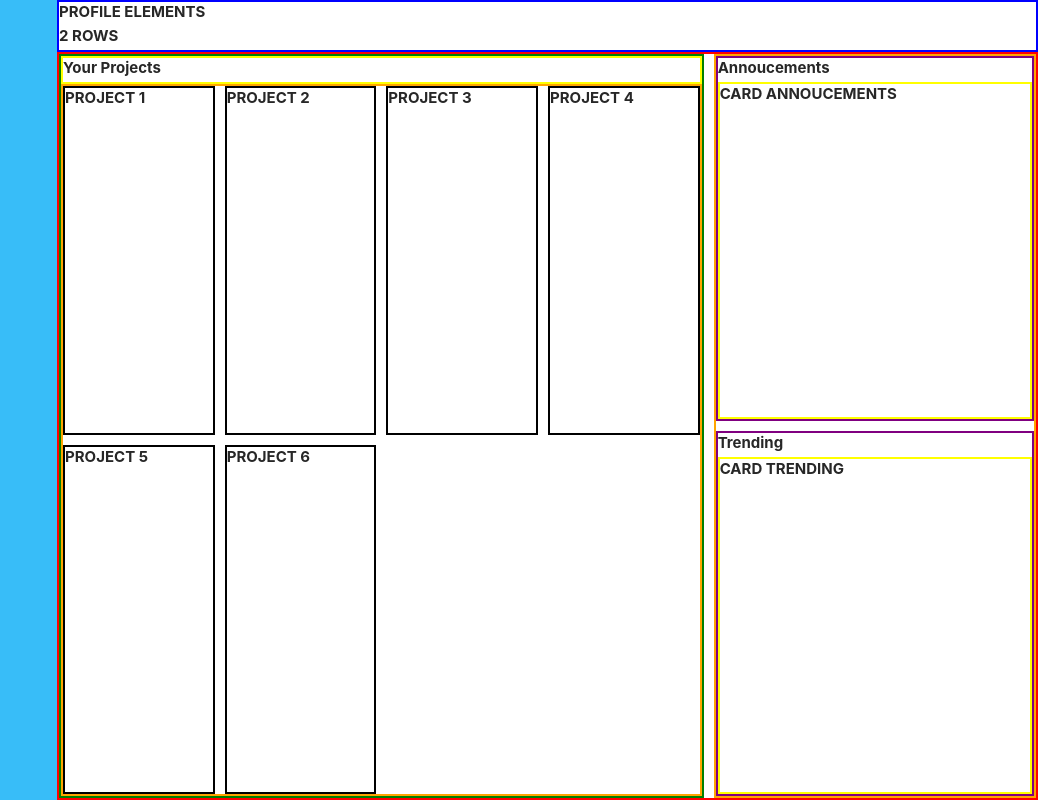
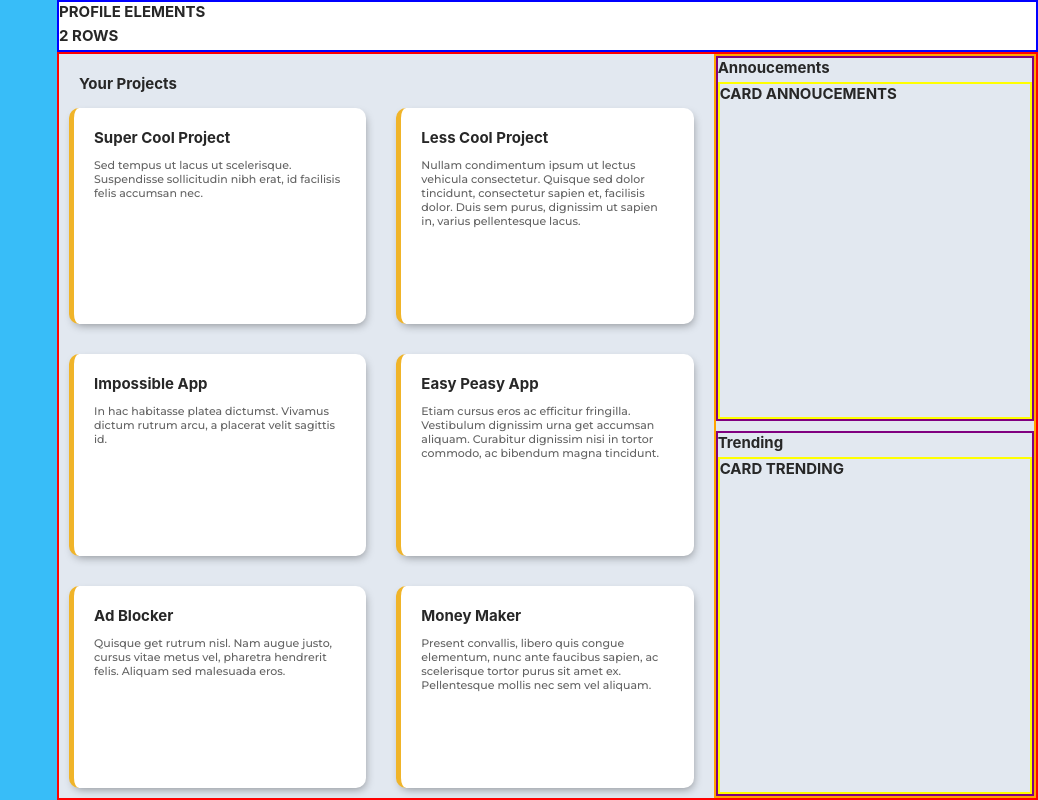
Before and after one commit to AntQua/Admin-Dashboard, a plain HTML site: page index.html in a window 1280 px wide. Shown: the full height of the page, 242-1280 px from the left. Drawn offline with Linux system fonts and the light colour scheme.

Commit message:
added basic grid and styling to middle section

```diff
--- a/index.html
+++ b/index.html
@@ -14,48 +14,48 @@
     <div class="wrapper">
         <nav class="sidebar">
             <div class="logo">
-                <img src="/icons/dashboard_white_36dp.svg" alt="dashboard logo" />
+                <img src="./icons/dashboard_white_36dp.svg" alt="dashboard logo" />
                 <h3>Dashboard</h3>
             </div>
             <div class="menus">
                 <div class="menu-top">
                     <div>
-                        <img src="/icons/home_white_18dp.svg" alt="home icon" />
+                        <img src="./icons/home_white_18dp.svg" alt="home icon" />
                         <a class="active" href="#">Home</a>
                     </div>
                     <div>
-                        <img src="/icons/contact_mail_white_18dp.svg" alt="profile icon" />
+                        <img src="./icons/contact_mail_white_18dp.svg" alt="profile icon" />
                         <a href="#">Profile</a>
                     </div>
                     <div>
-                        <img src="/icons/mode_comment_white_18dp.svg" alt="messages icon" />
+                        <img src="./icons/mode_comment_white_18dp.svg" alt="messages icon" />
                         <a href="#">Messages</a>
                     </div>
                     <div>
-                        <img src="/icons/watch_later_white_18dp.svg" alt="history icon" />
+                        <img src="./icons/watch_later_white_18dp.svg" alt="history icon" />
                         <a href="#">History</a>
                     </div>
                     <div>
-                        <img src="/icons/folder_copy_white_18dp.svg" alt="tasks icon" />
+                        <img src="./icons/folder_copy_white_18dp.svg" alt="tasks icon" />
                         <a href="#">Tasks</a>
                     </div>
                     <div>
-                        <img src="/icons/groups_white_18dp.svg" alt="communities icon" />
+                        <img src="./icons/groups_white_18dp.svg" alt="communities icon" />
                         <a href="#">Communities</a>
                     </div>
 
                 </div>
                 <div class="menu-bottom">
                     <div>
-                        <img src="/icons/settings_white_18dp.svg" alt="settings icon" />
+                        <img src="./icons/settings_white_18dp.svg" alt="settings icon" />
                         <a href="#">Settings</a>
                     </div>
                     <div>
-                        <img src="/icons/help_center_white_18dp.svg" alt="support icon" />
+                        <img src="./icons/help_center_white_18dp.svg" alt="support icon" />
                         <a href="#">Support</a>
                     </div>
                     <div>
-                        <img src="/icons/verified_user_white_18dp.svg" alt="privacy icon" />
+                        <img src="./icons/verified_user_white_18dp.svg" alt="privacy icon" />
                         <a href="#">Privacy</a>
                     </div>
                 </div>
@@ -73,22 +73,36 @@
                     </div>
                     <div class="projects">
                         <div class="project">
-                            <h2>PROJECT 1</h2>
+                            <h2>Super Cool Project</h2>
+                            <p>Sed tempus ut lacus ut scelerisque.
+                                Suspendisse sollicitudin nibh erat, id facilisis felis accumsan nec.</p>
                         </div>
                         <div class="project">
-                            <h2>PROJECT 2</h2>
+                            <h2>Less Cool Project</h2>
+                            <p>Nullam condimentum ipsum ut lectus vehicula consectetur. Quisque sed dolor tincidunt,
+                                consectetur sapien et, facilisis dolor. Duis sem purus, dignissim ut sapien in, varius
+                                pellentesque lacus.</p>
                         </div>
                         <div class="project">
-                            <h2>PROJECT 3</h2>
+                            <h2>Impossible App</h2>
+                            <p>In hac habitasse platea dictumst. Vivamus dictum rutrum arcu, a placerat velit sagittis id.</p>
                         </div>
                         <div class="project">
-                            <h2>PROJECT 4</h2>
+                            <h2>Easy Peasy App</h2>
+                            <p>Etiam cursus eros ac efficitur fringilla.
+                                Vestibulum dignissim urna get accumsan aliquam. Curabitur dignissim nisi in tortor
+                                commodo, ac bibendum magna tincidunt.</p>
                         </div>
                         <div class="project">
-                            <h2>PROJECT 5</h2>
+                            <h2>Ad Blocker</h2>
+                            <p>Quisque get rutrum nisl. Nam augue justo, cursus vitae metus vel, pharetra hendrerit felis.
+                                Aliquam sed malesuada eros.</p>
                         </div>
                         <div class="project">
-                            <h2>PROJECT 6</h2>
+                            <h2>Money Maker</h2>
+                            <p>Present convallis, libero quis congue elementum, nunc ante faucibus sapien, ac scelerisque
+                                tortor purus sit amet ex.
+                                Pellentesque mollis nec sem vel aliquam.</p>
                         </div>
                     </div>
                 </div>
--- a/styles.css
+++ b/styles.css
@@ -1,3 +1,5 @@
+@import url('https://fonts.googleapis.com/css2?family=Montserrat:ital,wght@0,500;0,600;0,700;1,500&family=Open+Sans:wght@400;600&display=swap');
+
 :root {
   --blue: #38bdf8;
   --black: #272727;
@@ -142,6 +144,7 @@ h6 {
   grid-template-columns: 2fr 1fr;
   grid-gap: 10px;
   border: 2px solid red;
+  background-color: #E2E8F0;
 }
 
 /* -----------CARDS Projects--------------*/
@@ -149,28 +152,41 @@ h6 {
 .cards-projects{
   display: grid;
   grid-template-rows: auto 1fr;
-  border: 2px solid green;
+
+
 }
 
 .title{
   display: grid;
   grid-template-rows: auto;
   color: var(--black);
-  border: 2px solid yellow;
+  margin: 20px;
+  margin-bottom: 0px;
 }
 
 .projects{
   display: grid;
-  grid-template-columns: repeat(auto-fit, minmax(150px, 1fr));
+  /*grid-template-columns: repeat(auto-fit, minmax(150px, 1fr));*/
   grid-gap: 10px;
-  border: 2px solid orange;
+  grid-template-columns: 1fr 1fr;
 }
 
 .project{
   color: var(--black);
-  border: 2px solid black;
+  border-left: 5px solid #F0B429;
+  background-color: white;
+  margin: 10px;
+  padding: 20px;
+  border-radius: 10px;
+  box-shadow: 2px 4px 10px -3px rgba(0, 0, 0, 0.4);
 }
 
+.project > p {
+  color: #636363;
+  font-family: Montserrat;
+  font-weight: 100;
+  font-size: 1.1rem;
+}
 /* -----------CARDS Side Cards--------------*/
 
 .cards-sideCards{
```
